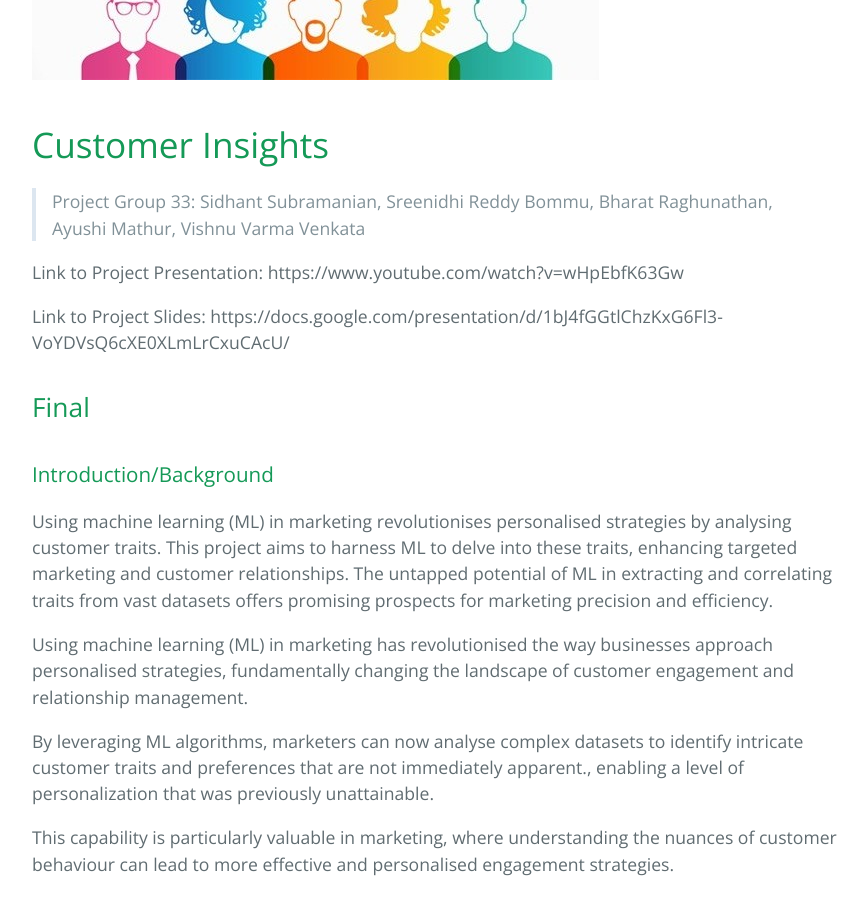
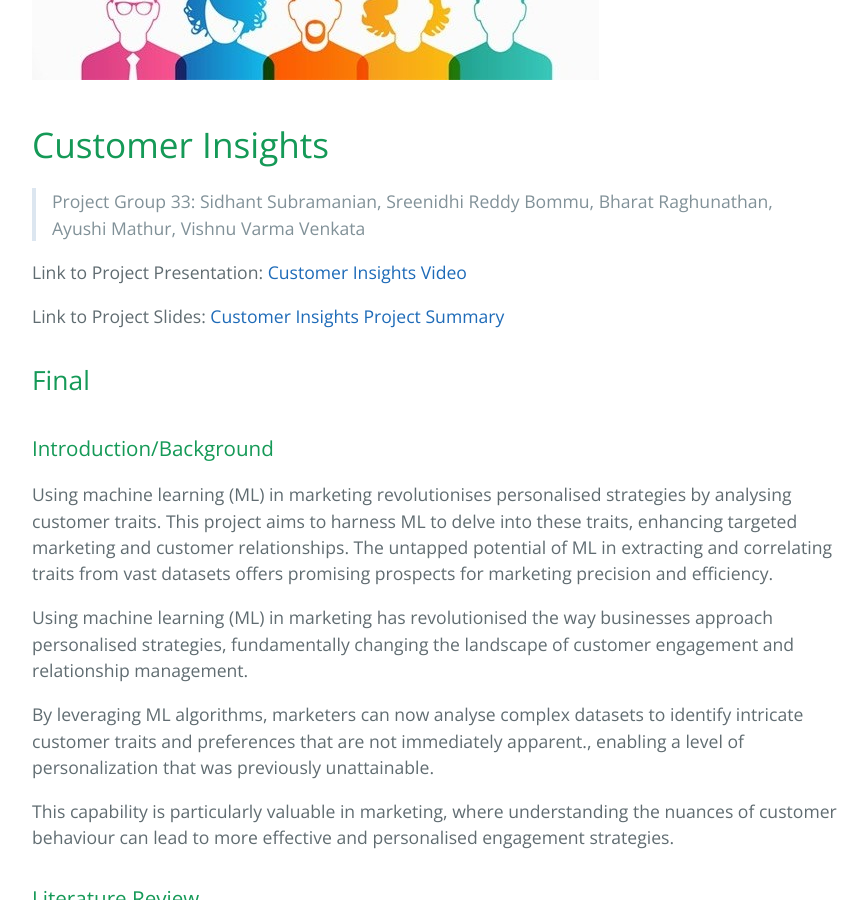
Before and after one commit to custinsights/custinsights.github.io, a Jekyll site: the page built from index.md, in a window 1280 px wide and 900 px high, scrolled down 785 px. Shown: the whole window, without its empty margins (192-1060 px from the left). Built offline with Jekyll 4.4.1, drawn with Linux system fonts in a browser that asks for light colours.

Commit message:
Add meaningful names to links in website

```diff
--- a/index.md
+++ b/index.md
@@ -6,9 +6,9 @@ layout: default
 # Customer Insights
 > Project Group 33: Sidhant Subramanian, Sreenidhi Reddy Bommu, Bharat Raghunathan, Ayushi Mathur, Vishnu Varma Venkata
 
-Link to Project Presentation: https://www.youtube.com/watch?v=wHpEbfK63Gw
+Link to Project Presentation: [Customer Insights Video](https://www.youtube.com/watch?v=wHpEbfK63Gw)
 
-Link to Project Slides: https://docs.google.com/presentation/d/1bJ4fGGtlChzKxG6Fl3-VoYDVsQ6cXE0XLmLrCxuCAcU/
+Link to Project Slides: [Customer Insights Project Summary](https://docs.google.com/presentation/d/1bJ4fGGtlChzKxG6Fl3-VoYDVsQ6cXE0XLmLrCxuCAcU/)
 
 ## Final
 ### Introduction/Background
```
